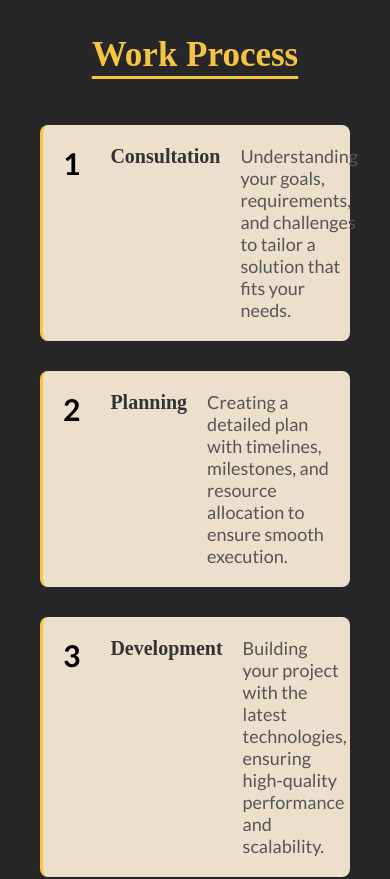
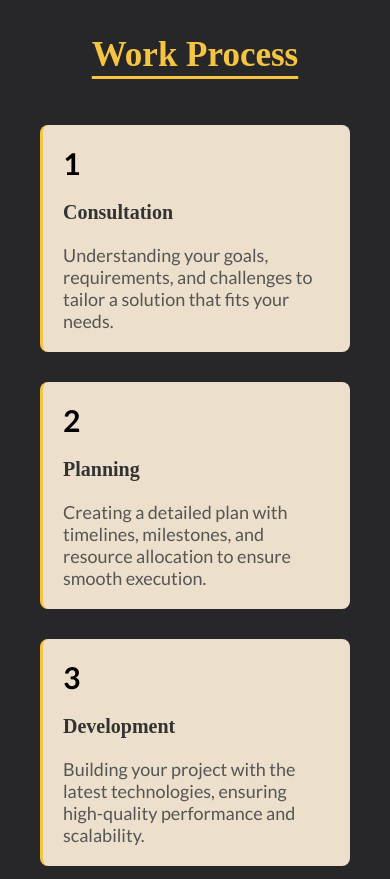
Before and after one commit to adamulab/portfolio, a React (Vite) app: page / in a window 390 px wide. Shown: the part 9520-10399 px from the top of the page. Built offline with nearby package versions, Linux system fonts and the light colour scheme; a web font is replaced by a local one.

Commit message:
make app responsive and change color scheme

```diff
--- a/src/components/work/WorkProcess.scss
+++ b/src/components/work/WorkProcess.scss
@@ -42,6 +42,11 @@
   /* Styles for phones */
   .work-process-section {
     padding: 3rem 2rem;
+
+    .process-step {
+      display: flex;
+      flex-direction: column;
+    }
   }
 }
 
```
